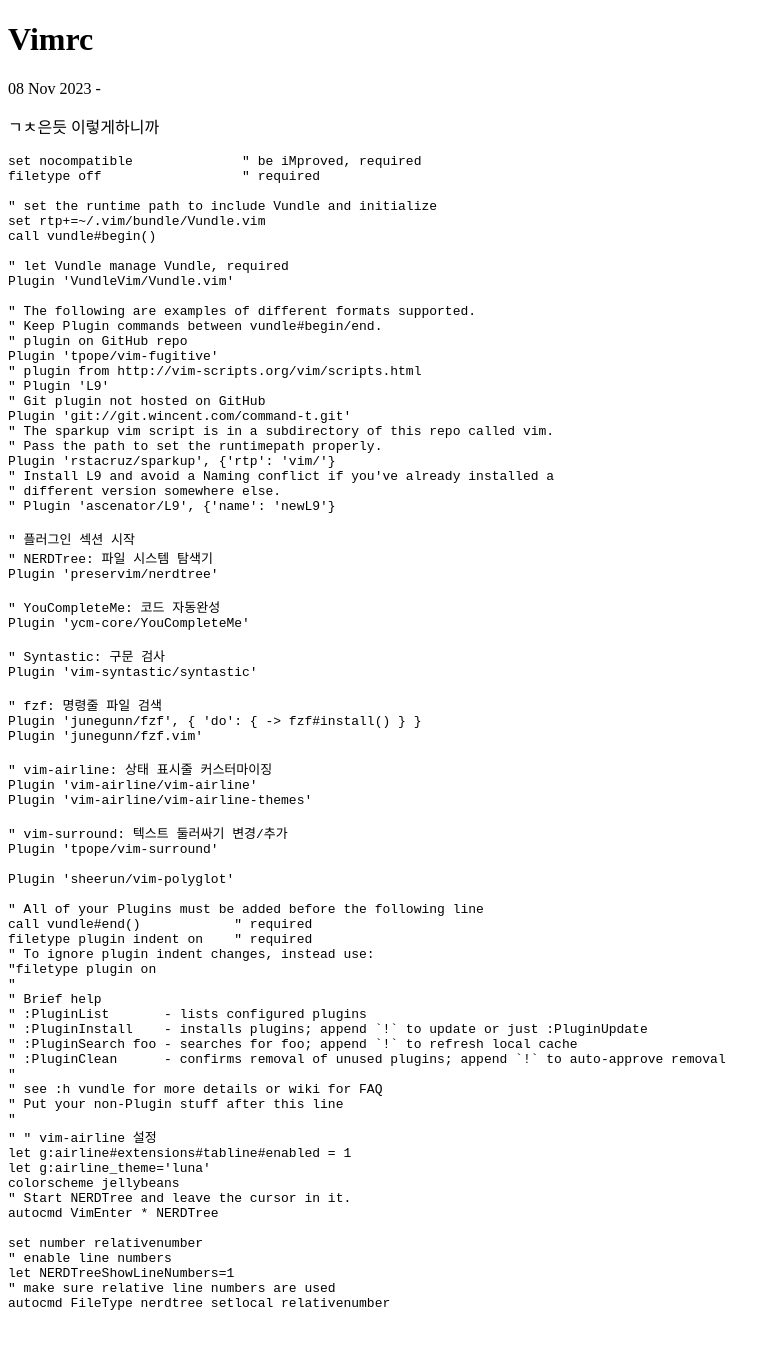
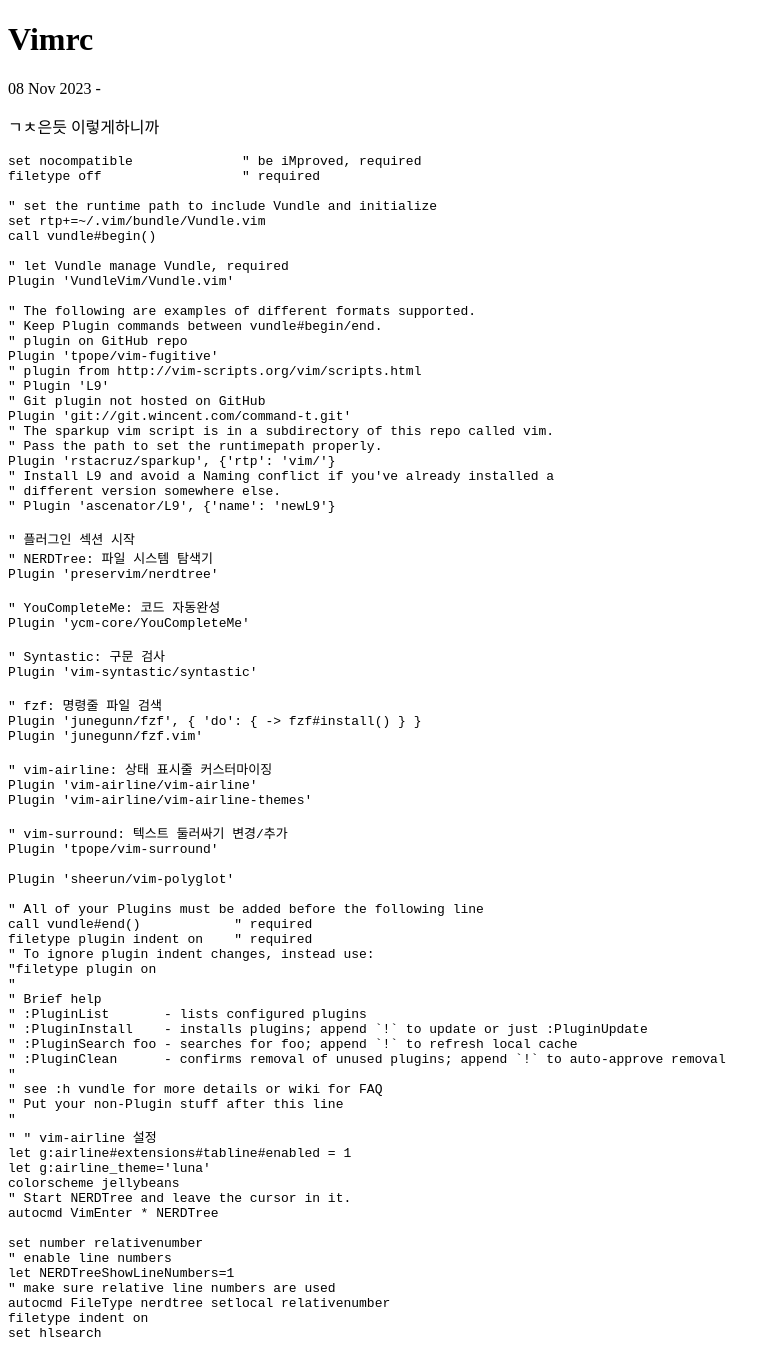
Before and after one commit to kyupid/jekyll, a Jekyll site: the page built from _posts/2023-11-08-vimrc.md, in a window 1280 px wide. Shown: the whole page, without its empty margins (0-781 px from the left). Built offline with Jekyll 4.4.1, drawn with Linux system fonts in a browser that asks for light colours; before the commit the page ends 1324 px from its top, so only the background shows below that.

Commit message:
vimrc updated

````diff
--- a/_posts/2023-11-08-vimrc.md
+++ b/_posts/2023-11-08-vimrc.md
@@ -79,4 +79,6 @@
 let NERDTreeShowLineNumbers=1
 " make sure relative line numbers are used
 autocmd FileType nerdtree setlocal relativenumber
+filetype indent on
+set hlsearch
 ```
````
